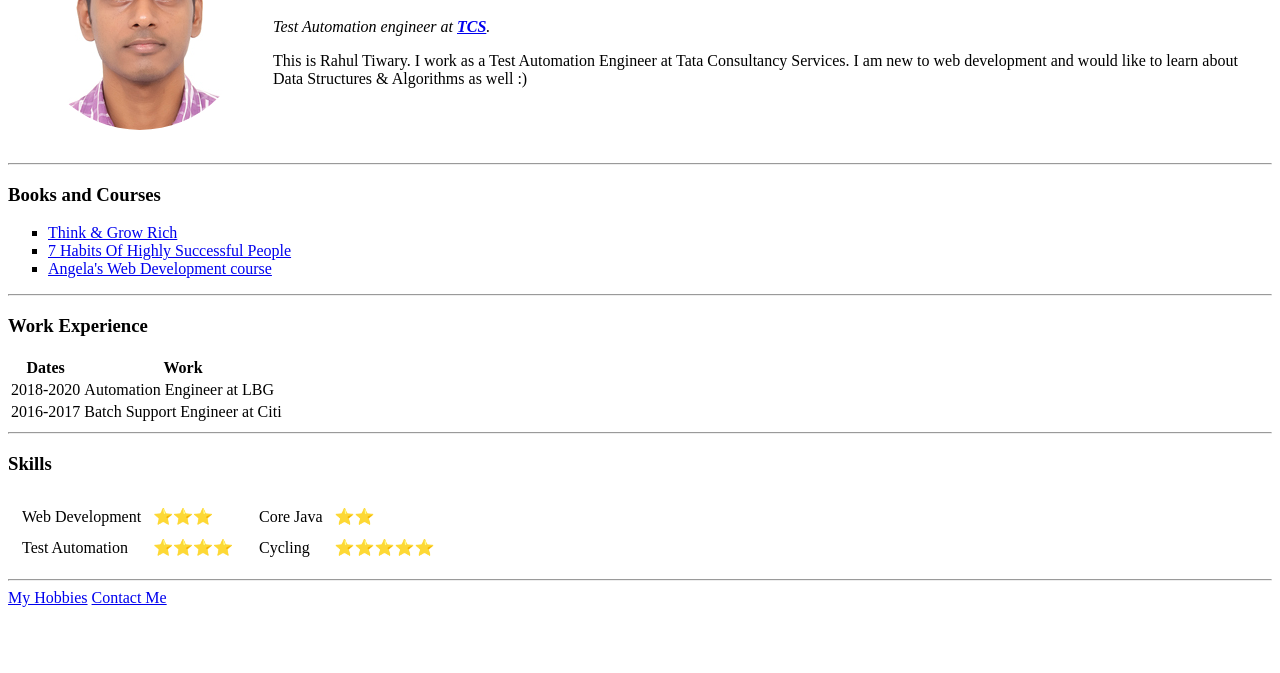
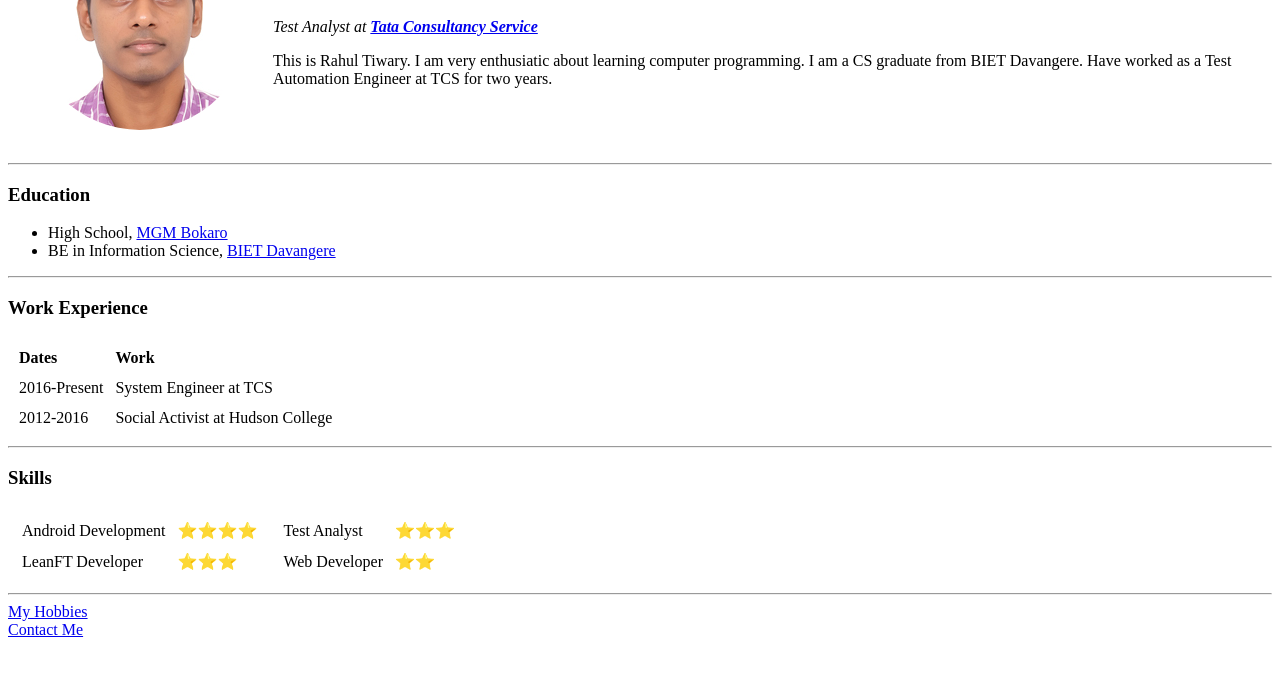
Before and after one commit to rahultiwary01/cv, a plain HTML site: page index.html in a window 1280 px wide. Shown: the part 121-794 px from the top of the page. Drawn offline with Linux system fonts and the light colour scheme.

Commit message:
Update index.html

```diff
--- a/index.html
+++ b/index.html
@@ -3,46 +3,42 @@
 
 <head>
   <meta charset="utf-8">
-  <title>Rahul's Personal Site ∀</title>
+  <title>Rahul's Personal Site</title>
 </head>
 
 <body>
   <table cellspacing="20">
     <tr>
-      <td><img src="rahul.png" alt="rahul profile pic"></td>
+      <td><img src="rahul.png" alt="rahul's profile picture"></td>
       <td>
         <h1>Rahul Tiwary</h1>
-        <p><em>Test Automation engineer at <strong><a href="https://www.tcs.com/">TCS</a></strong>.</em></p>
-        <p>This is Rahul Tiwary. I work as a Test Automation Engineer at Tata Consultancy Services. I am new to web development and would
-          like to learn about Data Structures & Algorithms as well :)
-        </p>
+        <p><em>Test Analyst at <strong><a href="https://www.tcs.com/">Tata Consultancy Service</a></strong></em></p>
+        <p>This is Rahul Tiwary. I am very enthusiatic about learning computer programming. I am a CS graduate from BIET Davangere. Have worked
+          as a Test Automation Engineer at TCS for two years.</p>
       </td>
     </tr>
   </table>
   <hr>
-  <h3>Books and Courses</h3>
-  <ul type="square">
-    <li><a href="https://en.wikipedia.org/wiki/Think_and_Grow_Rich">Think & Grow Rich</a></li>
-    <li><a href="https://en.wikipedia.org/wiki/The_7_Habits_of_Highly_Effective_People">7 Habits Of Highly Successful People</a></li>
-    <li><a href="https://www.udemy.com/course/the-complete-web-development-bootcamp">Angela's Web Development course</a></li>
+  <h3>Education</h3>
+  <ul>
+    <li>High School, <a href="http://www.mgmhssbokaro.in/">MGM Bokaro</a></li>
+    <li>BE in Information Science, <a href="https://www.bietdvg.edu/">BIET Davangere</a></li>
   </ul>
   <hr>
   <h3>Work Experience</h3>
-  <table>
+  <table cellspacing="10">
     <thead>
-      <tr>
-        <th>Dates</th>
-        <th>Work</th>
-      </tr>
+      <td><strong>Dates</strong></td>
+      <td><strong>Work</strong></td>
     </thead>
     <tbody>
       <tr>
-        <td>2018-2020</td>
-        <td>Automation Engineer at LBG</td>
+        <td>2016-Present</td>
+        <td>System Engineer at TCS</td>
       </tr>
       <tr>
-        <td>2016-2017</td>
-        <td>Batch Support Engineer at Citi</td>
+        <td>2012-2016</td>
+        <td>Social Activist at Hudson College</td>
       </tr>
     </tbody>
   </table>
@@ -53,33 +49,34 @@
       <td>
         <table cellspacing="10">
           <tr>
-            <td>Web Development</td>
-            <td>⭐⭐⭐</td>
+            <td>Android Development</td>
+            <td>⭐⭐⭐⭐</td>
           </tr>
           <tr>
-            <td>Test Automation</td>
-            <td>⭐⭐⭐⭐</td>
+            <td>LeanFT Developer</td>
+            <td>⭐⭐⭐</td>
           </tr>
         </table>
       </td>
       <td>
         <table cellspacing="10">
           <tr>
-            <td>Core Java</td>
-            <td>⭐⭐</td>
+            <td>Test Analyst</td>
+            <td>⭐⭐⭐</td>
           </tr>
           <tr>
-            <td>Cycling</td>
-            <td>⭐⭐⭐⭐⭐</td>
+            <td>Web Developer</td>
+            <td>⭐⭐</td>
           </tr>
         </table>
       </td>
     </tr>
   </table>
+
   <hr>
   <a href="hobbies.html">My Hobbies</a>
+  <br>
   <a href="contact.html">Contact Me</a>
-
 </body>
 
 </html>
```
